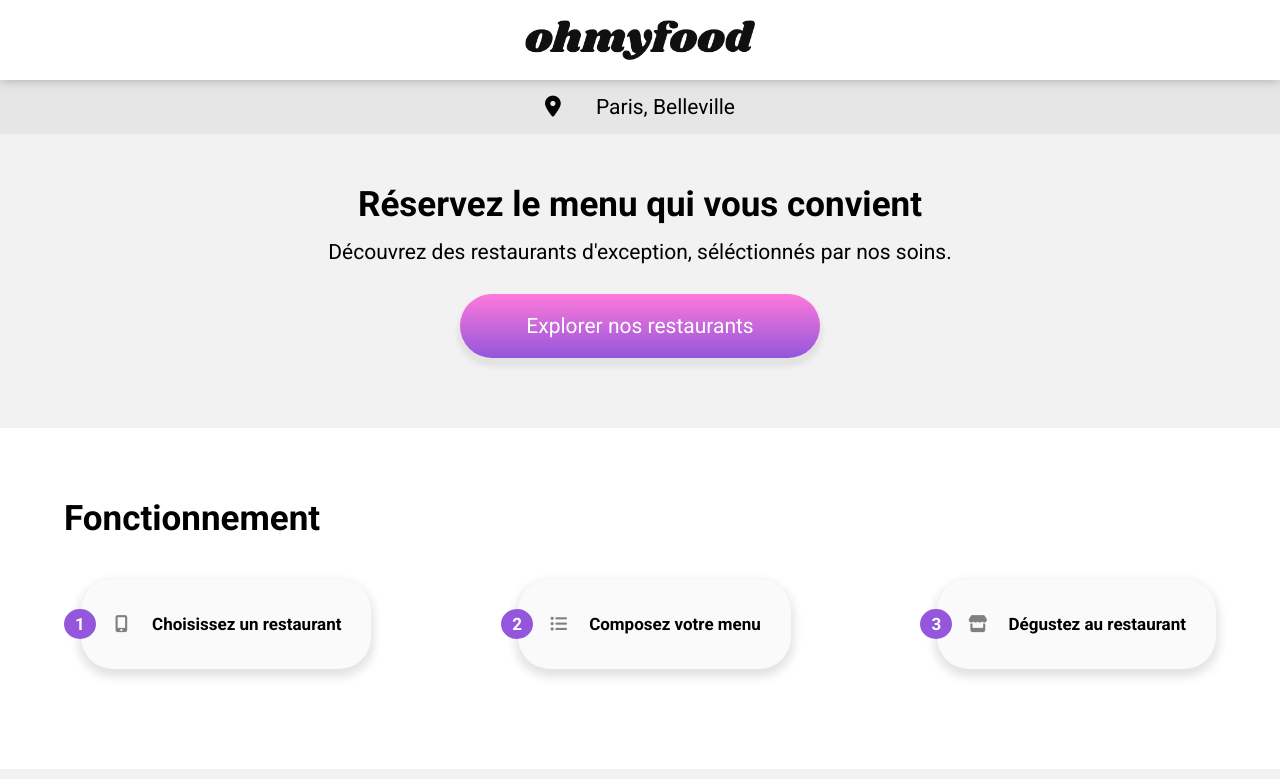
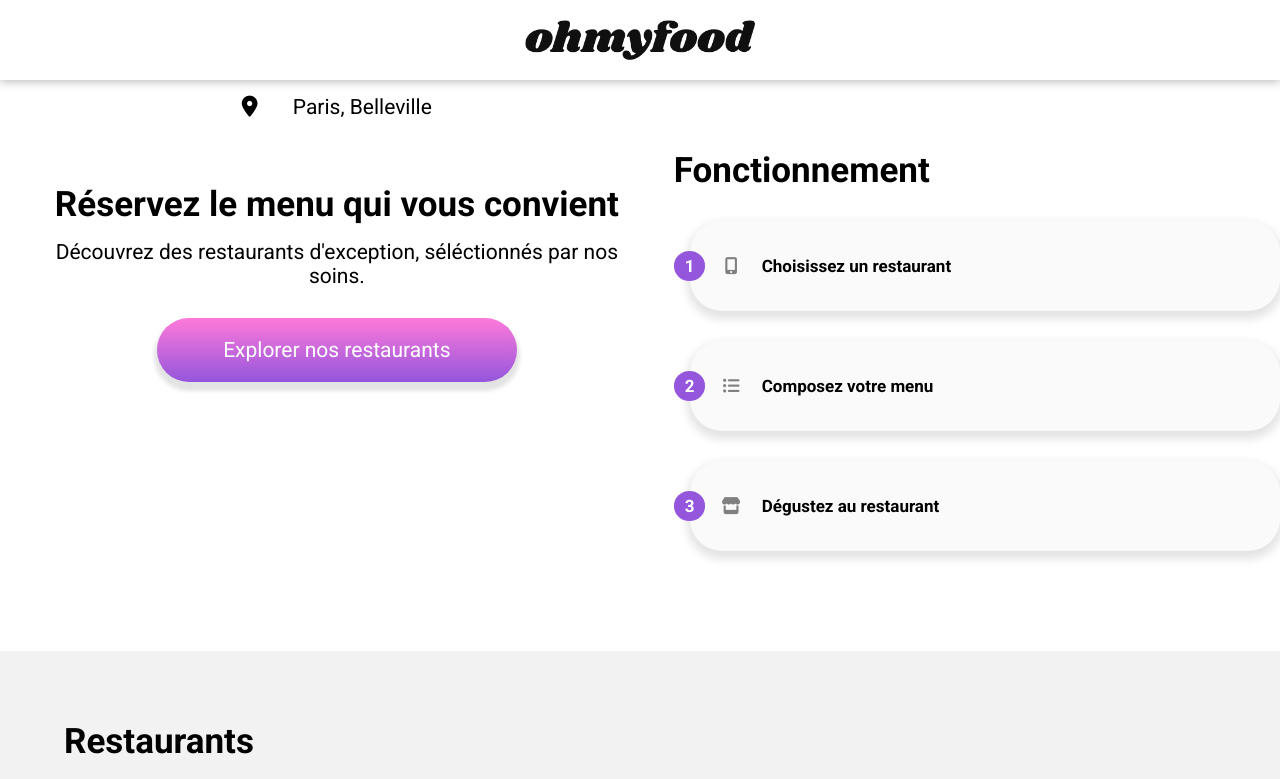
Before and after one commit to Sovlo1/RaphaelAlves_3_23112021, a website: page index.html in a window 1280 px wide. Shown: the top 779 px of the page. Drawn offline with Linux system fonts and the light colour scheme; grey boxes are pictures that could not be loaded; a web font is replaced by a local one.

Commit message:
Updated front page

```diff
--- a/index.html
+++ b/index.html
@@ -16,6 +16,7 @@
 </head>
 
 <body>
+
     <div class="loading">
         <div class="loading__spinner">
             <div class="loading__spinner--1"></div>
@@ -23,12 +24,14 @@
             <div class="loading__spinner--3"></div>
         </div>
     </div>
+
     <div class="main">
 
         <header>
             <img src="images/logo/ohmyfood.png" alt="ohmyfood" class="logo" />
         </header>
 
+        <div class="desktop__about__howto">
             <section class="about">
                 <div class="about__position"><i class="fas fa-map-marker-alt about__icon"></i> Paris, Belleville</div>
                 <div class="about__discover">
@@ -47,19 +50,22 @@
                             restaurant</div>
                     </div>
                     <div class="howto__button howto__button--2"><span class="howto__button--number">2</span>
-                    <div class="howto__button--about"><i class="fas fa-list-ul fa-fw howto__button--icon"></i>Composez
+                        <div class="howto__button--about"><i
+                                class="fas fa-list-ul fa-fw howto__button--icon"></i>Composez
                             votre
                             menu
                         </div>
                     </div>
                     <div class="howto__button howto__button--3"><span class="howto__button--number">3</span>
-                    <div class="howto__button--about"><i class="fas fa-store fa-fw howto__button--icon"></i>Dégustez au
+                        <div class="howto__button--about"><i class="fas fa-store fa-fw howto__button--icon"></i>Dégustez
+                            au
                             restaurant
                         </div>
                     </div>
                 </div>
 
             </section>
+        </div>
 
         <section class="restaurants" id="restaurants">
             <h1>Restaurants</h1>
--- a/sass/components/_about.scss
+++ b/sass/components/_about.scss
@@ -13,6 +13,10 @@
         z-index: -1;
         font-size: 21px;
         padding: 15px 0 15px 0;
+        /*Probably will delete*/
+        @include desktop {
+            background-color: $background;
+        }
     }
     &__discover {
         background-color: darken($color: $background, $amount: 5);
@@ -23,6 +27,10 @@
         }
         h1 {
             margin: 0 50px 0 50px;
+        }
+        /*Probably will delete*/
+        @include desktop {
+            background-color: $background;
         }
     }
     &__button {
--- a/sass/components/_howto.scss
+++ b/sass/components/_howto.scss
@@ -4,12 +4,12 @@
     h1 {
         margin-bottom: 10px;
     }
-    &__buttons {
+    /*&__buttons {
         @include desktop {
             display: flex;
             justify-content: space-between;
         }
-    }
+    }*/
     &__button {
         display: flex;
         align-items: center;
--- /dev/null
+++ b/sass/layout/_special.scss
@@ -0,0 +1,5 @@
+.desktop__about__howto {
+    @include desktop {
+        display: flex;
+    }
+}
--- a/sass/main.scss
+++ b/sass/main.scss
@@ -6,6 +6,7 @@
 @import 'base/normalize';
 
 @import 'layout/loading';
+@import 'layout/special';
 
 @import 'components/header';
 @import 'components/about';
```
Also changed, not shown: style/style.css, 1 other file. Lines whose indentation alone changed are shown as unchanged.
